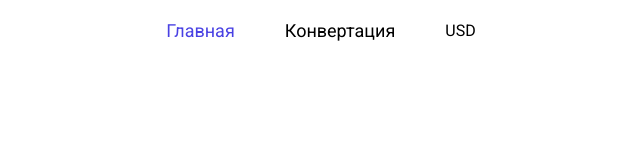
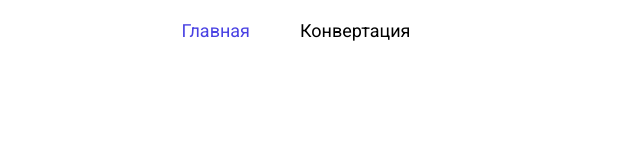
Before and after one commit to 24Skynet24/converter, a Vue app: page / in a window 1280 px wide. Shown: the top 160 px of the page, without its empty margins (319-959 px from the left). Built offline with nearby package versions, Linux system fonts and the light colour scheme.

Commit message:
refactor

```diff
--- a/src/components/HeaderCmp.vue
+++ b/src/components/HeaderCmp.vue
@@ -10,7 +10,7 @@ const names = useStore.currenciesName
     <router-link to="/" exact active-class="link">Главная</router-link>
     <router-link to="/convert" exact active-class="link">Конвертация</router-link>
     <div class="dropdown">
-      <span>{{ names[useStore.activeCurrency] }}</span>
+      <span>{{ useStore.getCurrentCurrency }}</span>
       <ul class="flex-column">
         <li v-for="(item, id) in names" :key="`currencyName_${id}`">
           <span @click="useStore.setActiveCurrency(id)">{{ item }}</span>
```
